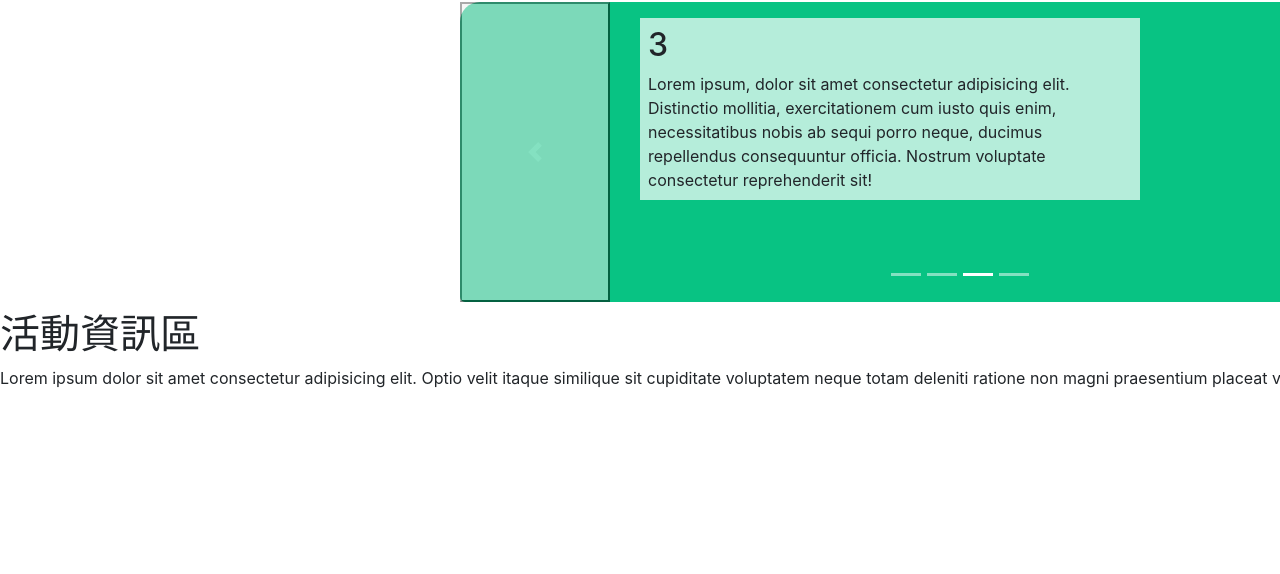
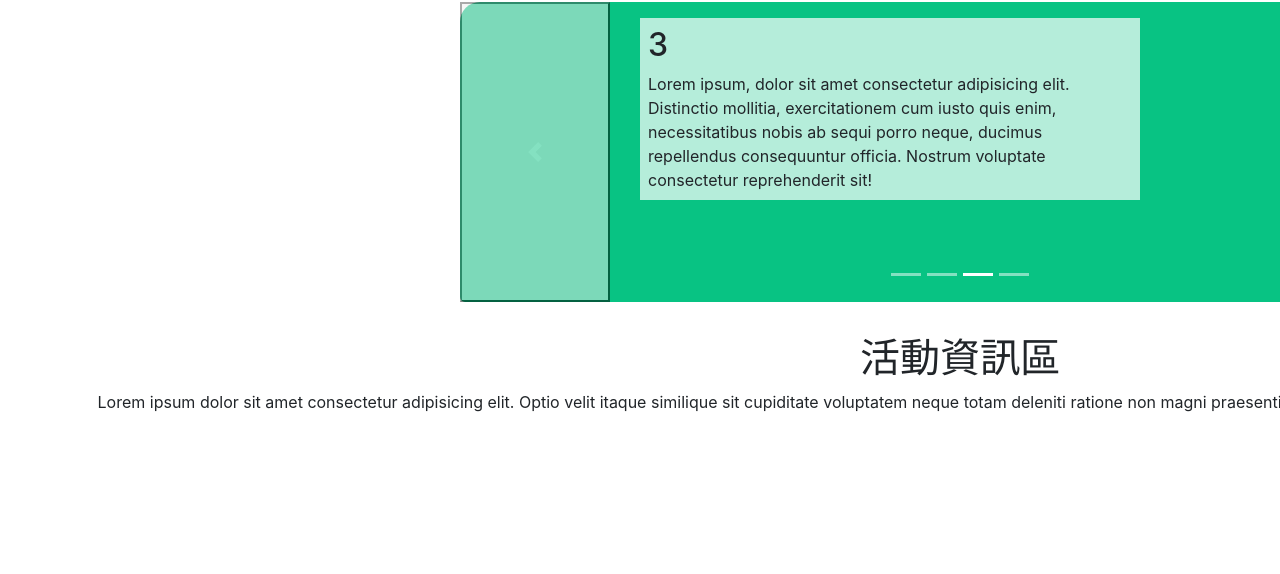
Before and after one commit to yicheng0212/wed_53, a plain HTML site: page home.html in a window 1280 px wide. Shown: the part 132-706 px from the top of the page. Drawn offline with Linux system fonts and the light colour scheme.

Commit message:
Add files via upload

```diff
--- a/home.html
+++ b/home.html
@@ -95,7 +95,8 @@
                 <span class="carousel-control-next-icon"></span>
             </button>
         </div>
-        <div class="m-auto">
+        <br>
+        <div class="m-auto text-center">
         <h1>活動資訊區</h1>
         <p>Lorem ipsum dolor sit amet consectetur adipisicing elit. Optio velit itaque similique sit cupiditate
             voluptatem neque totam deleniti ratione non magni praesentium placeat voluptate libero quae dignissimos,
```
